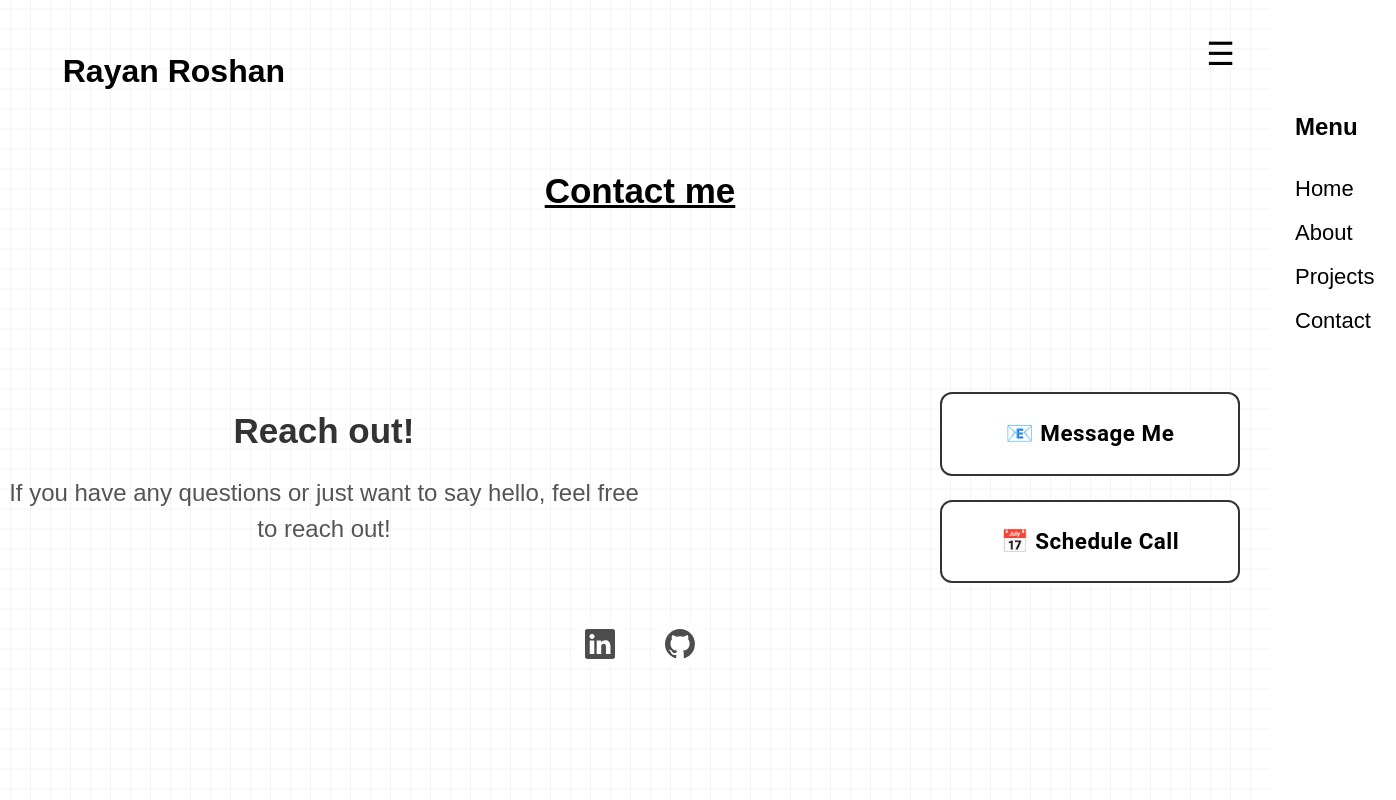
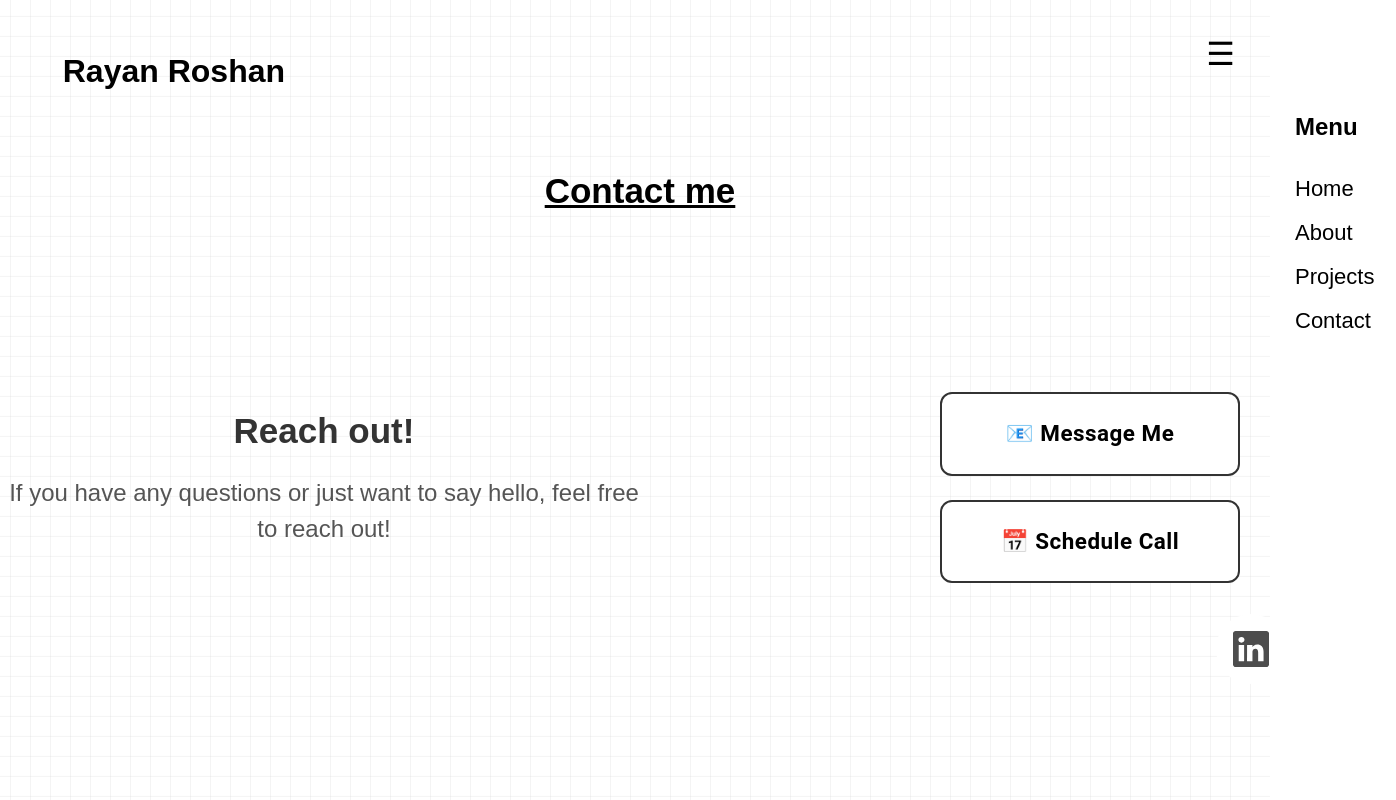
Before and after one commit to Rayan-Roshan21/Rayan_Roshan_website, a React (Vite) app in the folder Rayan_Roshan_Website/: page /contact in a window 1280 px wide. Shown: the whole page, 1396 px wide, since content can reach past the window. Built offline with nearby package versions, Linux system fonts and the light colour scheme.

Commit message:
Fixed the tooltip in the contact page.

```diff
--- a/Rayan_Roshan_Website/src/Components/Information_bar/Tooltip.jsx
+++ b/Rayan_Roshan_Website/src/Components/Information_bar/Tooltip.jsx
@@ -1,14 +1,14 @@
 import React from 'react';
 import styled from 'styled-components';
 
-const Tooltip = () => {
+const Tooltip = ({ large }) => {
   return (
-    <StyledWrapper>
+    <StyledWrapper large={large}>
       <ul className="example-2">
         <li className="icon-content">
           <a href="https://www.linkedin.com/in/rayan-roshan/" aria-label="LinkedIn" data-social="linkedin">
             <div className="filled" />
-            <svg xmlns="http://www.w3.org/2000/svg" width={16} height={16} fill="currentColor" className="bi bi-linkedin" viewBox="0 0 16 16">
+            <svg xmlns="http://www.w3.org/2000/svg" width={large ? 36 : 16} height={large ? 36 : 16} fill="currentColor" className="bi bi-linkedin" viewBox="0 0 16 16">
               <path d="M0 1.146C0 .513.526 0 1.175 0h13.65C15.474 0 16 .513 16 1.146v13.708c0 .633-.526 1.146-1.175 1.146H1.175C.526 16 0 15.487 0 14.854zm4.943 12.248V6.169H2.542v7.225zm-1.2-8.212c.837 0 1.358-.554 1.358-1.248-.015-.709-.52-1.248-1.342-1.248S2.4 3.226 2.4 3.934c0 .694.521 1.248 1.327 1.248zm4.908 8.212V9.359c0-.216.016-.432.08-.586.173-.431.568-.878 1.232-.878.869 0 1.216.662 1.216 1.634v3.865h2.401V9.25c0-2.22-1.184-3.252-2.764-3.252-1.274 0-1.845.7-2.165 1.193v.025h-.016l.016-.025V6.169h-2.4c.03.678 0 7.225 0 7.225z" />
             </svg>
           </a>
@@ -17,7 +17,7 @@ const Tooltip = () => {
         <li className="icon-content">
           <a href="https://github.com/Rayan-Roshan21" aria-label="GitHub" data-social="github">
             <div className="filled" />
-            <svg xmlns="http://www.w3.org/2000/svg" width={16} height={16} fill="currentColor" className="bi bi-github" viewBox="0 0 16 16">
+            <svg xmlns="http://www.w3.org/2000/svg" width={large ? 36 : 16} height={large ? 36 : 16} fill="currentColor" className="bi bi-github" viewBox="0 0 16 16">
               <path d="M8 0C3.58 0 0 3.58 0 8c0 3.54 2.29 6.53 5.47 7.59.4.07.55-.17.55-.38 0-.19-.01-.82-.01-1.49-2.01.37-2.53-.49-2.69-.94-.09-.23-.48-.94-.82-1.13-.28-.15-.68-.52-.01-.53.63-.01 1.08.58 1.23.82.72 1.21 1.87.87 2.33.66.07-.52.28-.87.51-1.07-1.78-.2-3.64-.89-3.64-3.95 0-.87.31-1.59.82-2.15-.08-.2-.36-1.02.08-2.12 0 0 .67-.21 2.2.82.64-.18 1.32-.27 2-.27s1.36.09 2 .27c1.53-1.04 2.2-.82 2.2-.82.44 1.1.16 1.92.08 2.12.51.56.82 1.27.82 2.15 0 3.07-1.87 3.75-3.65 3.95.29.25.54.73.54 1.48 0 1.07-.01 1.93-.01 2.2 0 .21.15.46.55.38A8.01 8.01 0 0 0 16 8c0-4.42-3.58-8-8-8" />
             </svg>
           </a>
@@ -88,8 +88,8 @@ const StyledWrapper = styled.div`
     display: flex;
     justify-content: center;
     align-items: center;
-    width: 50px;
-    height: 50px;
+    width: ${(props) => (props.large ? '70px' : '50px')};
+    height: ${(props) => (props.large ? '70px' : '50px')};
     border-radius: 50%;
     color: #4d4d4d;
     background-color: #fff;
@@ -104,8 +104,8 @@ const StyledWrapper = styled.div`
   .example-2 .icon-content a svg {
     position: relative;
     z-index: 1;
-    width: 30px;
-    height: 30px;
+    width: ${(props) => (props.large ? '36px' : '30px')};
+    height: ${(props) => (props.large ? '36px' : '30px')};
   }
 
   .example-2 .icon-content a .filled {
@@ -145,12 +145,12 @@ const StyledWrapper = styled.div`
       margin-top: 12px;
     }
     .example-2 .icon-content a {
-      width: 40px;
-      height: 40px;
+      width: ${(props) => (props.large ? '50px' : '40px')};
+      height: ${(props) => (props.large ? '50px' : '40px')};
     }
     .example-2 .icon-content a svg {
-      width: 22px;
-      height: 22px;
+      width: ${(props) => (props.large ? '28px' : '22px')};
+      height: ${(props) => (props.large ? '28px' : '22px')};
     }
   }
 `;
--- a/Rayan_Roshan_Website/src/Pages/Contacts.jsx
+++ b/Rayan_Roshan_Website/src/Pages/Contacts.jsx
@@ -26,16 +26,15 @@ function Contacts() {
     </div>
     <div>
       <ContactButtons />
+      <div style={{ display: 'flex', justifyContent: 'flex-start', marginTop: '-5px', marginLeft: '1198px' }}>
+        <Tooltip large />
+      </div>
     </div>
 
     <div>
       <calendly_link />
     </div>
 
-    <div>
-      <Tooltip />
-    </div>
-
     </motion.div>
   );
 }
```
